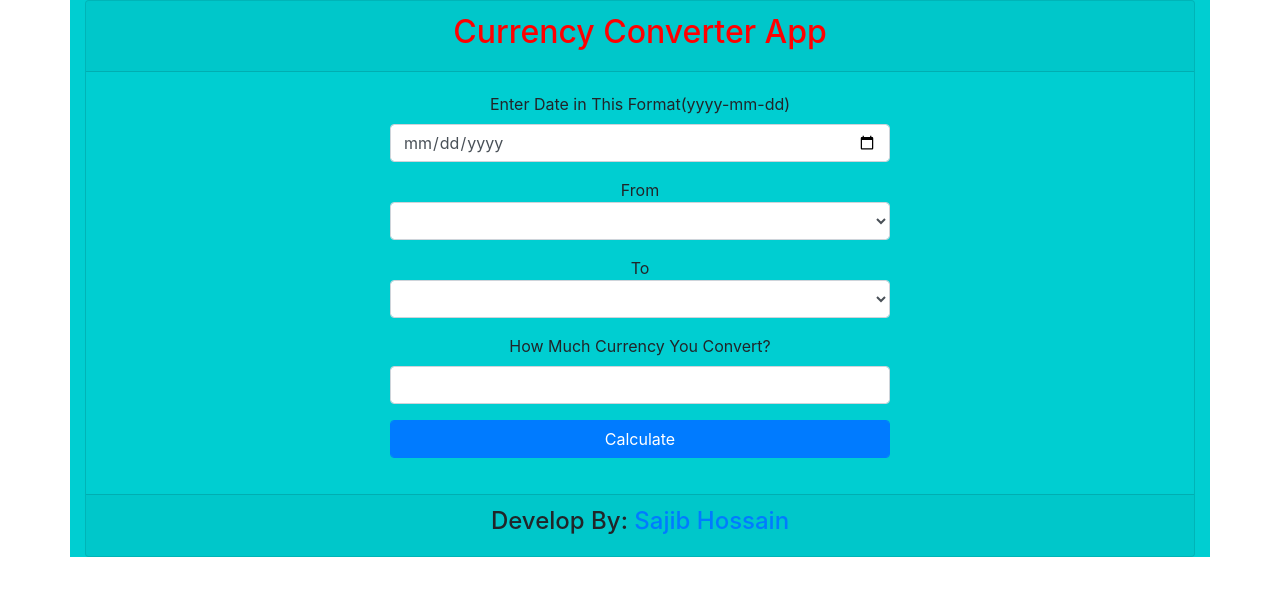
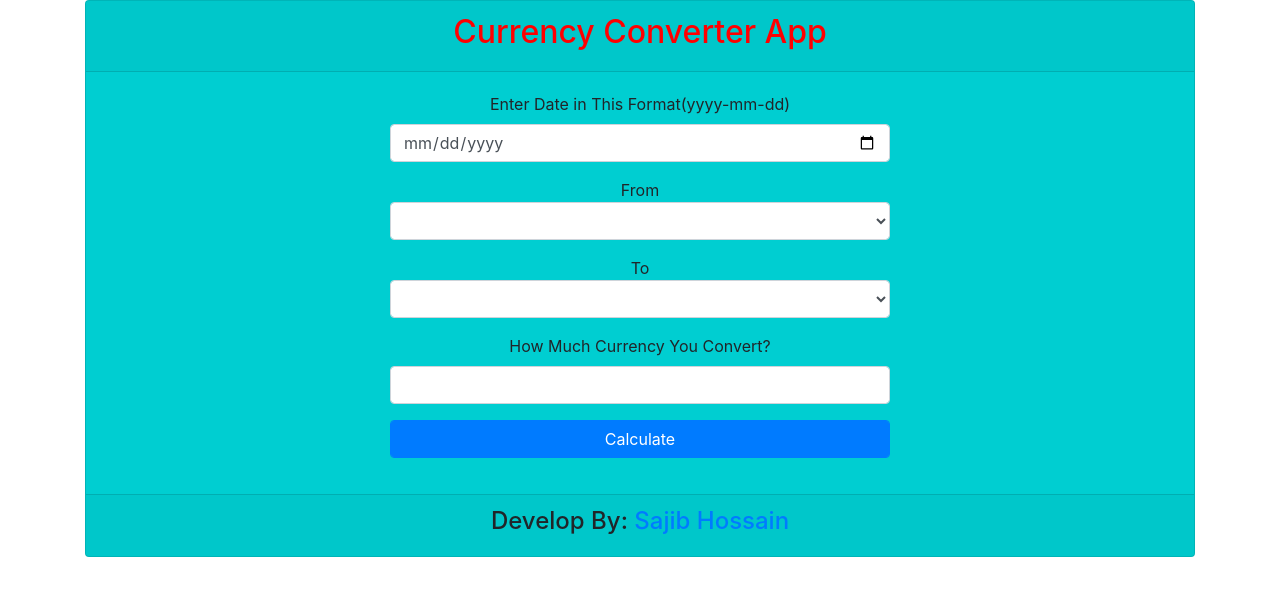
Before and after one commit to sajib1066/CurrencyConverterApp, a Flask app: page / in a window 1280 px wide. Shown: the top 596 px of the page. Run offline with Flask 2, Linux system fonts and the light colour scheme; lists and menus that the app fills with data are empty; some libraries are stand-ins or nearby versions.

Commit message:
remove container collor

```diff
--- a/converter/templates/home.html
+++ b/converter/templates/home.html
@@ -13,7 +13,7 @@
   <body>
 
 
-    <div class="container" style="background-color: #00CED1	;">
+    <div class="container">
         <div class="card" style="background-color: #00CED1	;">
             <div class="card-header"><h2 style="text-align: center; color: red;">Currency Converter App</h2></div>
             <div class="card-body">
```
